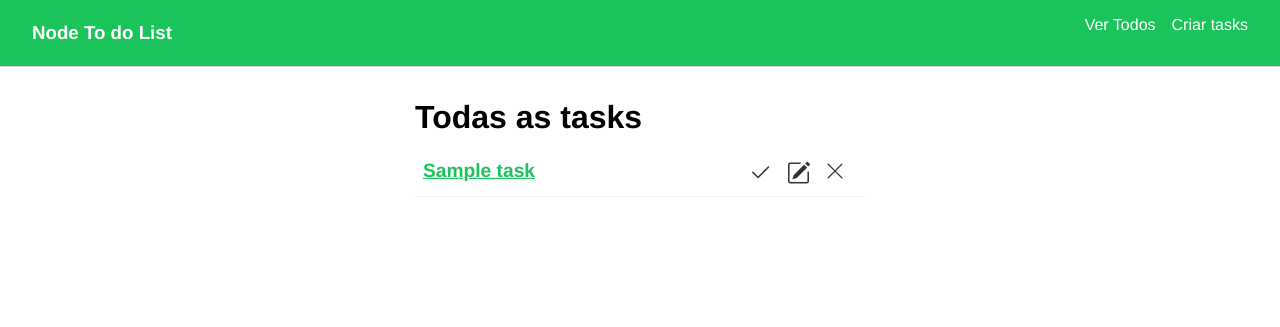
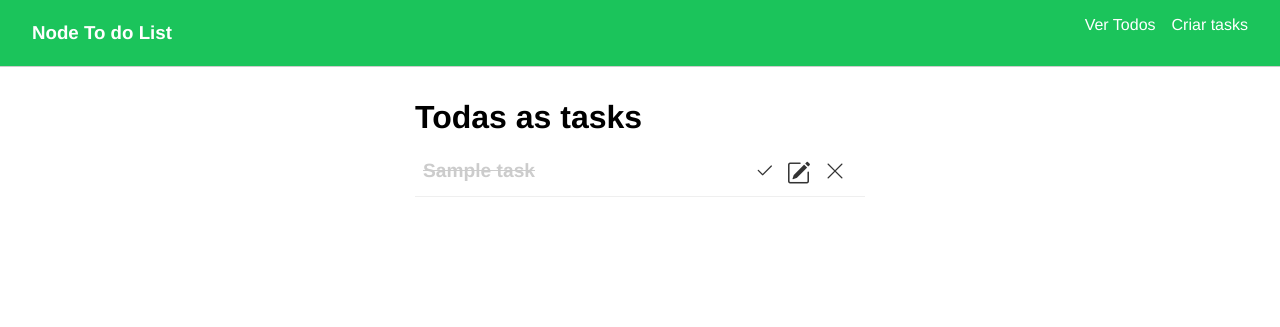
Before and after one commit to hiensenn/MVC_nodeJS, a Node server app: page /tasks in a window 1280 px wide. Shown: the top 327 px of the page. Run offline with Node 20, Linux system fonts and the light colour scheme; tables that the repository leaves empty hold one stand-in row (values such as "Sample post"); some libraries are stand-ins or nearby versions.

Commit message:
finalizando projeto MVC com crud

```diff
--- a/controllers/TaskController.js
+++ b/controllers/TaskController.js
@@ -54,6 +54,19 @@ module.exports = class TaskController{
 
     }
 
+    static async toggleTaskStatus(req, res){
+
+        const id = req.body.id
+
+        const task = {
+            done: req.body.done == '0' ? true : false
+        }
+
+        await Task.update(task, {where : {id:id}})
+
+        res.redirect('/tasks')
+    }
+
     static async showTasks(req, res){
 
         const tasks = await Task.findAll({raw: true}) //os dados virão de forma 'bruta' em em array
--- a/public/css/styles.css
+++ b/public/css/styles.css
@@ -88,6 +88,14 @@ form input[type="submit"]{
 .task-list .title:hover{
     color: #333;
 }
+
+/* status de done */
+
+.title.done{
+    text-decoration: line-through;
+    color: #ccc;
+}
+/*end status de done */
 .actions{
     display: flex;
 }
@@ -109,12 +117,3 @@ form input[type="submit"]{
     border: none;
     cursor: pointer;
 }
-
-/* edir.handlebars */
-
-.form-control-title{
-    display: flex;
-    flex-direction: column;
-    margin-bottom: 1em;
-    background-color: aqua;
-}
--- a/routes/tasksRoutes.js
+++ b/routes/tasksRoutes.js
@@ -8,11 +8,12 @@ const router = express.Router()
 //importar a controller
 const TaskController = require('../controllers/TaskController')
 
-router.get('/add', TaskController.createTasks) // o createTasks está no arquivo TaskController.js
+router.get('/add', TaskController.createTasks) // criação da task  => o createTasks está no arquivo TaskController.js
 router.post('/add', TaskController.createTasksSave) // salvando dados
 router.post('/remove', TaskController.removeTask) // removendo dados
 router.get('/edit/:id', TaskController.updateTask) // editando dados
-router.post('/edit', TaskController.updateTaskPost)
+router.post('/edit', TaskController.updateTaskPost) // atualizando dados
+router.post('/updatestatus', TaskController.toggleTaskStatus) //troca de status
 router.get('/', TaskController.showTasks) // o showTasks está no arquivo TaskController.js
 
 module.exports = router
--- a/views/tasks/all.handlebars
+++ b/views/tasks/all.handlebars
@@ -4,15 +4,32 @@
     {{#each tasks}}
 
     <li>
-        <a href="/" class="title">{{this.title}}</a>
+        {{#if this.done}}
+            <a href="/" class="title done">{{this.title}}</a>
+        {{else}}
+            <a href="/" class="title">{{this.title}}</a>
+        {{/if}}
 
         <div class="actions">
-            <a href="/"><i class="bi bi-check2"></i></a>
+
+            <form action="/tasks/updatestatus" method="post">
+                <input type="hidden" name="id" value="{{this.id}}">
+                <input type="hidden" name="done" value="{{this.done}}">
+
+                <button type="submit">
+                    <i class="bi bi-check2"></i>
+                </button>
+
+            </form>
+
+
 
             <a href="/tasks/edit/{{this.id}}"><i class="bi bi-pencil-square"></i></a>
 
+
             <form action="/tasks/remove" method="post">
                 <input type="hidden" name="id" value="{{this.id}}">
+
                 <button type="submit">
                     <i class="bi bi-x-lg"></i>
                 </button>
--- a/views/tasks/edit.handlebars
+++ b/views/tasks/edit.handlebars
@@ -16,4 +16,5 @@
     </div>
 
     <input type="submit" value="Editar">
+    <a href="http:/"> <input type="submit" value="Voltar"></a>
 </form>
```
